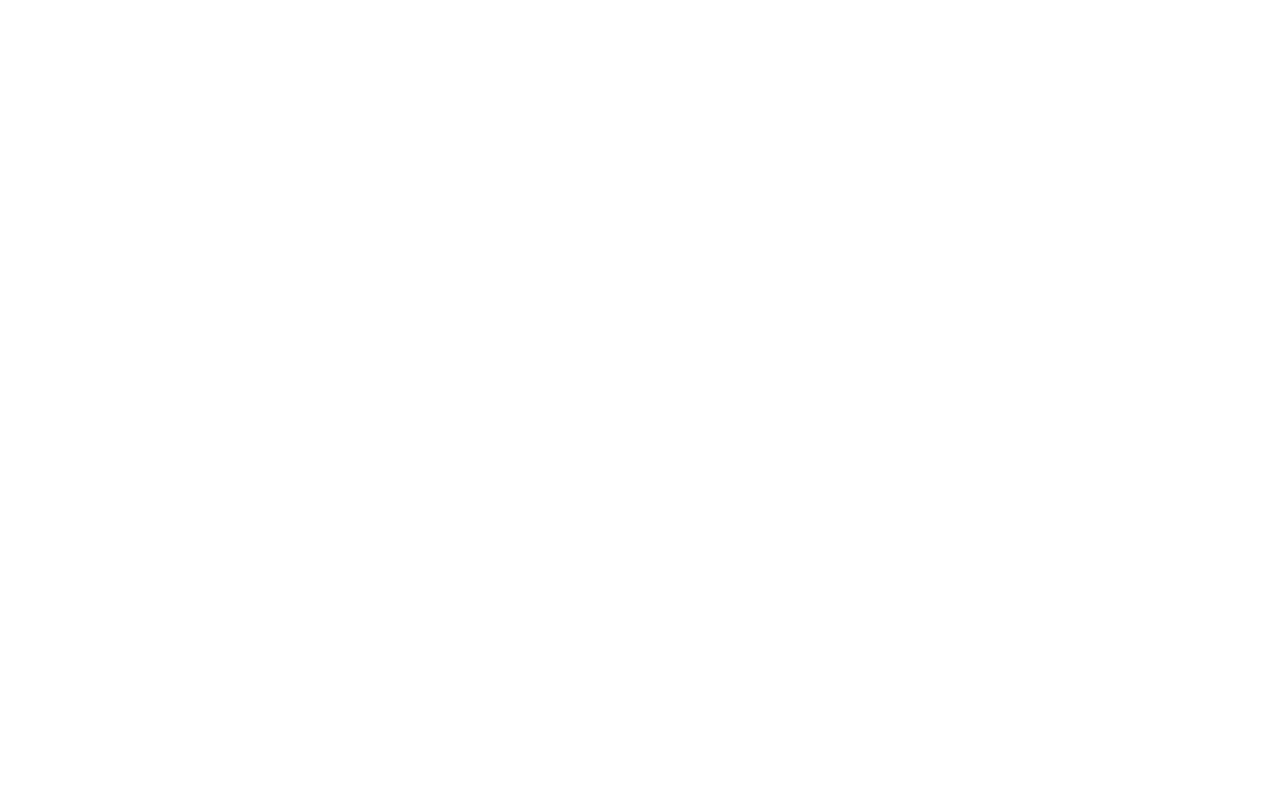
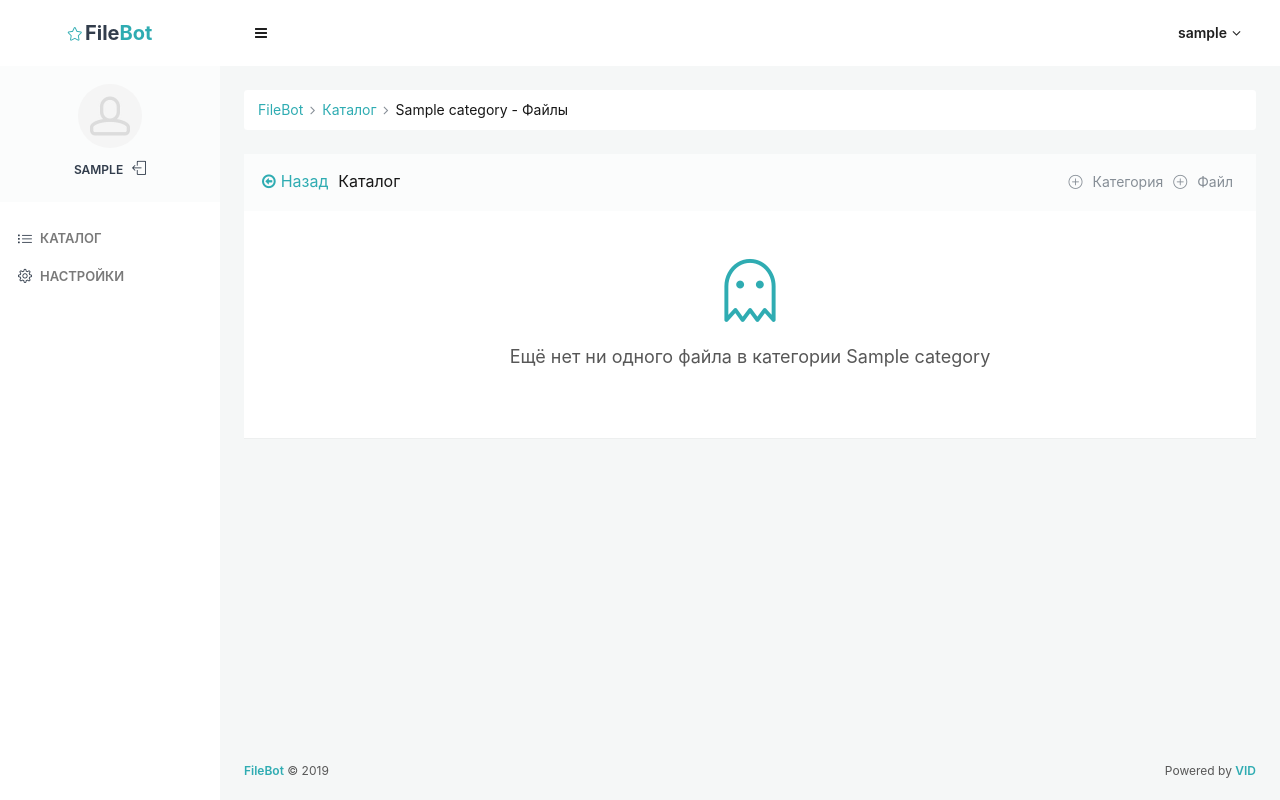
Before and after one commit to dmitriyl99/FilesBot, a Django app: page /catalog/1/files in a window 1280 px wide. Before the commit the page is empty. Run offline with Django 3.2, Linux system fonts and the light colour scheme; a user stored in the database is signed in; tables that the repository leaves empty hold one stand-in row (values such as "Sample post"); some libraries are stand-ins or nearby versions.

Commit message:
Template to list files in category

```diff
--- a/templates/admin/catalog/categories/files.html
+++ b/templates/admin/catalog/categories/files.html
@@ -1,10 +1,51 @@
-<!DOCTYPE html>
-<html lang="en">
-<head>
-    <meta charset="UTF-8">
-    <title>Title</title>
-</head>
-<body>
-
-</body>
-</html>
+{% extends 'layouts/app.html' %}
+{% block title %}{{ category.name }} - Файлы{% endblock %}
+{% block breadcrumbs %}
+    <a href="{% url 'admin-catalog' %}" class="breadcrumb-item">Каталог</a>
+    {% for ancestor in category.ancestors %}
+        <a href="{% url 'admin-catalog-categories-children' pk=ancestor.id %}" class="breadcrumb-item">{{ ancestor.name }}</a>
+    {% endfor %}
+    <span class="breadcrumb-item active">{{ category.name }} - Файлы</span>
+{% endblock %}
+{% block content %}
+    <div class="block">
+        <div class="block-header block-header-default">
+            <h3 class="block-title"><a href="{% url 'admin-catalog-categories-children' pk=category.id %}" class="link-effect mr-10"><i class="fa fa-arrow-circle-o-left mr-5"></i>Назад</a>Каталог</h3>
+            <div class="block-options"><a href="{% url 'admin-catalog-category-add' %}" class="btn-block-option" data-toggle="tooltip" title="Добавить категорию"><i class="si si-plus mr-10"></i>Категория</a><a
+                    href="{% url 'admin-catalog-files-add' %}" class="btn-block-option" data-toggle="tooltip" title="Добавить файл"><i class="si si-plus mr-10"></i>Файл</a></div>
+        </div>
+        <div class="block-content block-content-full">
+            {% if files %}
+                <div class="table-responsive">
+                    <table class="table table-vcenter">
+                        <thead>
+                            <tr>
+                                <th class="text-center">Название</th>
+                                <th class="text-center">Действия</th>
+                            </tr>
+                        </thead>
+                        <tbody>
+                            {% for file in files %}
+                                <tr>
+                                    <td class="text-center">{{ file.file_name }}</td>
+                                    <td class="text-center d-flex justify-content-center align-items-center">
+                                        <a href="{% url 'admin-catalog-files-edit' pk=file.id %}" class="btn btn-sm btn-alt-info mr-10" data-toggle="tooltip" title="Редактировать"><i class="si si-pencil"></i></a>
+                                        <form action="{% url 'admin-catalog-category-remove' pk=category.id %}" method="post">
+                                            {% csrf_token %}
+                                            <button type="submit" class="btn btn-sm btn-alt-danger" onclick="return confirm('Вы уверены?')" data-toggle="tooltip" title="Удалить"><i class="si si-trash"></i></>
+                                        </form>
+                                    </td>
+                                </tr>
+                            {% endfor %}
+                        </tbody>
+                    </table>
+                </div>
+            {% else %}
+                <div class="py-30 text-center">
+                    <i class="si si-ghost text-primary display-3"></i>
+                    <p class="mt-20 font-size-h5">Ещё нет ни одного файла в категории {{ category.name }}</p>
+                </div>
+            {% endif %}
+        </div>
+    </div>
+{% endblock %}
```
